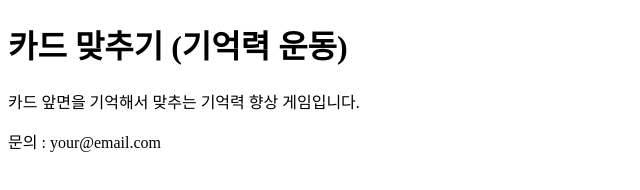
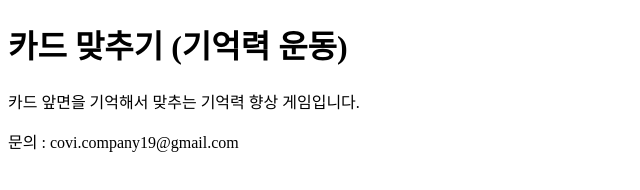
Before and after one commit to KunwoongJung/kunwoongjung.github.io, a plain HTML site: page index.html in a window 1280 px wide. Shown: the whole page, without its empty margins (0-640 px from the left). Drawn offline with Linux system fonts and the light colour scheme.

Commit message:
index.html

```diff
--- a/index.html
+++ b/index.html
@@ -9,6 +9,6 @@
 
 <p>카드 앞면을 기억해서 맞추는 기억력 향상 게임입니다.</p>
 
-<p>문의 : your@email.com</p>
+<p>문의 : covi.company19@gmail.com</p>
 </body>
 </html>
```
